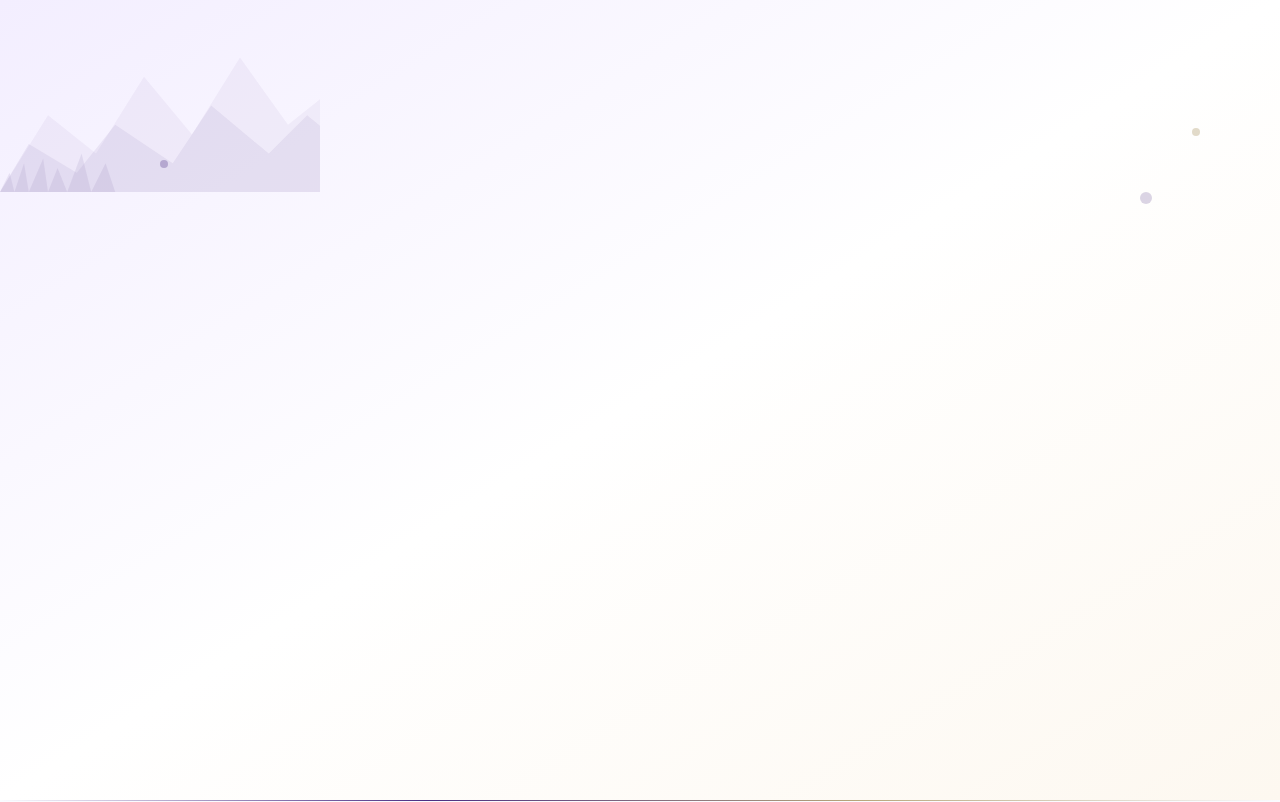
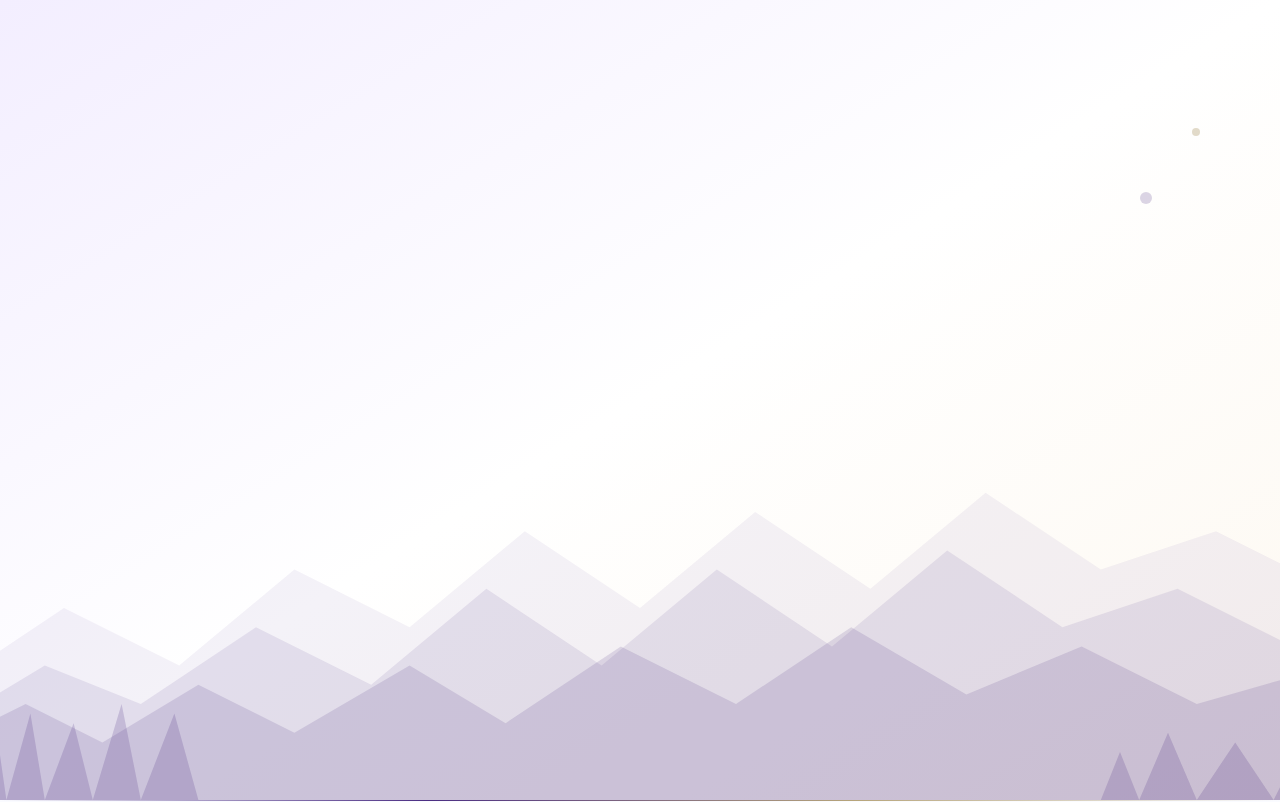
Before and after one commit to sanketgautam/sanketgautam.github.io, a React (Vite) app: page / in a window 1280 px wide. Shown: the top 802 px of the page. Built offline with nearby package versions, Linux system fonts and the light colour scheme.

Commit message:
feat: bigger PNW mountains (full background) + large husky on left
- Full-width mountain silhouette spanning entire hero bottom
- Multiple mountain layers with trees on edges
- Large 🐺 wolf emoji on left side with 'Go Huskies!' badge
- Cleaner wolf favicon design
- More prominent PNW purple vibes

```diff
--- a/src/components/Hero.jsx
+++ b/src/components/Hero.jsx
@@ -1,20 +1,33 @@
 import { motion } from 'framer-motion'
 import { ArrowDown, Github, Linkedin, Mail } from 'lucide-react'
 
-// PNW Mountain silhouette SVG
-const MountainSilhouette = () => (
-  <svg viewBox="0 0 400 200" className="w-full h-full" preserveAspectRatio="xMinYMax slice">
-    {/* Far mountains */}
-    <path d="M0 200 L50 120 L100 160 L150 80 L200 140 L250 60 L300 130 L350 90 L400 150 L400 200 Z"
-          fill="#4B2E83" opacity="0.08"/>
+// Full-width PNW Mountain silhouette SVG - spans entire bottom
+const MountainBackground = () => (
+  <svg
+    viewBox="0 0 1440 400"
+    className="absolute bottom-0 left-0 w-full h-64 md:h-80 lg:h-96"
+    preserveAspectRatio="xMidYMax slice"
+  >
+    {/* Far mountains - lightest */}
+    <path
+      d="M0 400 L0 280 L120 200 L240 260 L360 160 L480 220 L600 120 L720 200 L840 100 L960 180 L1080 80 L1200 160 L1320 120 L1440 180 L1440 400 Z"
+      fill="#4B2E83" opacity="0.06"
+    />
     {/* Mid mountains */}
-    <path d="M0 200 L30 150 L80 180 L120 130 L180 170 L220 110 L280 160 L320 120 L380 170 L400 140 L400 200 Z"
-          fill="#4B2E83" opacity="0.12"/>
-    {/* Trees silhouette */}
-    <path d="M0 200 L10 180 L15 200 L25 170 L30 200 L45 165 L50 200 L60 175 L70 200 L85 160 L95 200 L110 170 L120 200 Z"
-          fill="#4B2E83" opacity="0.15"/>
-    <path d="M380 200 L385 175 L390 200 L395 180 L400 200 Z"
-          fill="#4B2E83" opacity="0.15"/>
+    <path
+      d="M0 400 L0 320 L100 260 L200 300 L320 220 L440 280 L560 180 L680 260 L800 160 L920 240 L1040 140 L1160 220 L1280 180 L1400 240 L1440 220 L1440 400 Z"
+      fill="#4B2E83" opacity="0.10"
+    />
+    {/* Near mountains - darker */}
+    <path
+      d="M0 400 L0 340 L80 300 L160 340 L260 280 L360 330 L480 260 L580 320 L700 240 L820 300 L940 220 L1060 290 L1180 240 L1300 300 L1440 260 L1440 400 Z"
+      fill="#4B2E83" opacity="0.15"
+    />
+    {/* Trees on left */}
+    <g fill="#4B2E83" opacity="0.20">
+      <path d="M0 400 L20 340 L30 400 L50 330 L60 400 L85 310 L100 400 L130 320 L150 400 L180 300 L200 400 L235 310 L260 400 Z"/>
+      <path d="M1200 400 L1220 350 L1240 400 L1270 330 L1300 400 L1340 340 L1380 400 L1420 320 L1440 360 L1440 400 Z"/>
+    </g>
   </svg>
 )
 
@@ -22,22 +35,26 @@ export default function Hero() {
   return (
     <section className="relative min-h-screen flex items-center justify-center bg-gradient-to-br from-[#F3EEFF] via-white to-[#FDF8F0] overflow-hidden">
 
-      {/* PNW Mountain decoration - top left */}
-      <div className="absolute top-0 left-0 w-80 h-48 opacity-60 pointer-events-none">
-        <MountainSilhouette />
-      </div>
+      {/* Full-width mountain background at bottom */}
+      <MountainBackground />
 
-      {/* UW Husky Badge - top left corner */}
+      {/* Large Husky/Wolf on the left */}
       <motion.div
-        initial={{ opacity: 0, x: -20 }}
-        animate={{ opacity: 1, x: 0 }}
-        transition={{ duration: 0.8, delay: 0.5 }}
-        className="absolute top-20 left-6 hidden md:flex items-center gap-3 bg-white/80 backdrop-blur-sm border border-[#4B2E83]/20 rounded-xl px-4 py-3 shadow-lg"
+        initial={{ opacity: 0, x: -50, scale: 0.8 }}
+        animate={{ opacity: 1, x: 0, scale: 1 }}
+        transition={{ duration: 1, delay: 0.3 }}
+        className="absolute left-4 md:left-12 lg:left-20 top-1/3 -translate-y-1/2 hidden md:block"
       >
-        <span className="text-3xl">🐺</span>
-        <div className="flex flex-col">
-          <span className="text-[#4B2E83] font-bold text-sm">Go Huskies!</span>
-          <span className="text-[#B7A57A] text-xs font-medium">UW Seattle</span>
+        <div className="relative">
+          <span className="text-8xl lg:text-9xl filter drop-shadow-lg">🐺</span>
+          <motion.div
+            initial={{ opacity: 0, y: 10 }}
+            animate={{ opacity: 1, y: 0 }}
+            transition={{ duration: 0.5, delay: 1 }}
+            className="absolute -bottom-4 left-1/2 -translate-x-1/2 bg-[#4B2E83] text-white text-xs font-bold px-3 py-1 rounded-full whitespace-nowrap"
+          >
+            Go Huskies!
+          </motion.div>
         </div>
       </motion.div>
 
@@ -58,7 +75,6 @@ export default function Hero() {
       {/* Decorative elements */}
       <div className="absolute top-32 right-20 w-2 h-2 bg-[#B7A57A] rounded-full opacity-40 hidden lg:block" />
       <div className="absolute top-48 right-32 w-3 h-3 bg-[#4B2E83] rounded-full opacity-20 hidden lg:block" />
-      <div className="absolute top-40 left-40 w-2 h-2 bg-[#4B2E83] rounded-full opacity-30 hidden lg:block" />
 
       <div className="relative z-10 max-w-4xl mx-auto px-4 sm:px-6 text-center">
         <motion.div
@@ -160,7 +176,7 @@ export default function Hero() {
         initial={{ opacity: 0 }}
         animate={{ opacity: 1 }}
         transition={{ delay: 1.5 }}
-        className="absolute bottom-8 left-1/2 -translate-x-1/2 text-[#4B2E83]/40 hover:text-[#4B2E83] transition-colors"
+        className="absolute bottom-8 left-1/2 -translate-x-1/2 z-20 text-[#4B2E83]/40 hover:text-[#4B2E83] transition-colors"
         aria-label="Scroll to about section"
       >
         <motion.div
```
Also changed, not shown: public/favicon-husky.svg.
